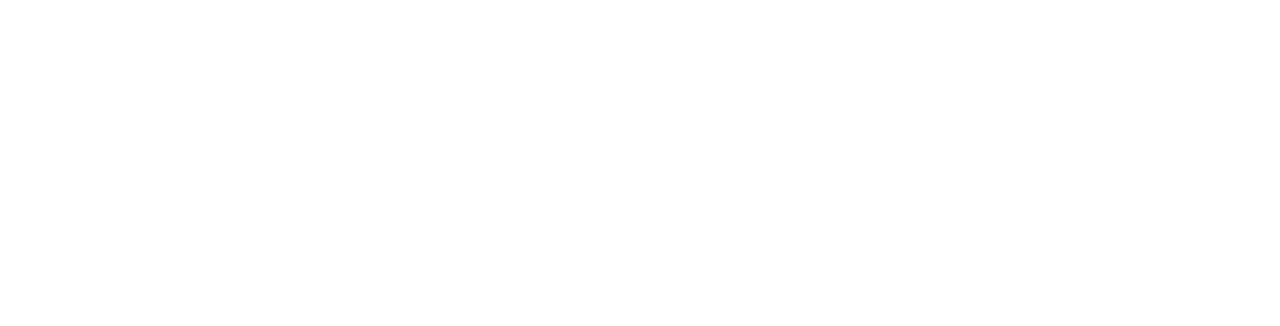
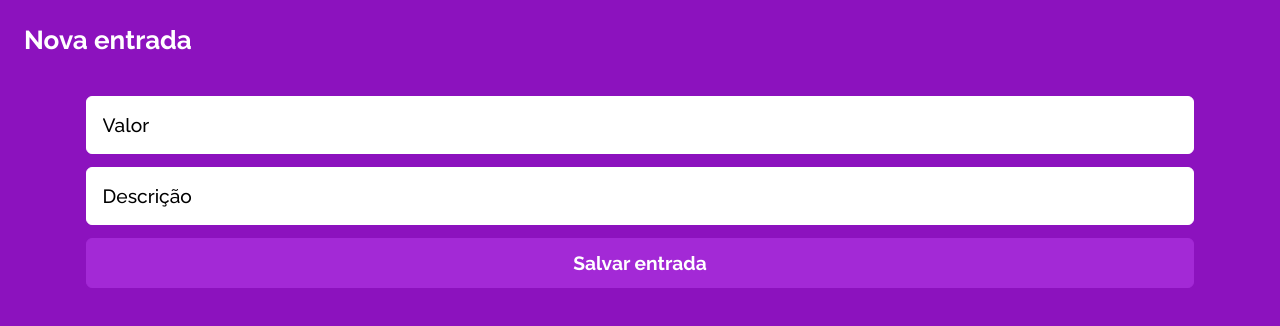
Before and after one commit to lucaslafere/mywallet-front, a React (Create React App) app: page /new-credit in a window 1280 px wide. Before the commit this address had no page. Shown: the top 326 px of the page. Built offline with nearby package versions, Linux system fonts and the light colour scheme; a web font is replaced by a local one.

Commit message:
added post requests, main features are done, might need a few details

```diff
--- a/src/App.js
+++ b/src/App.js
@@ -1,11 +1,13 @@
 import { BrowserRouter, Routes, Route } from 'react-router-dom';
 import { useState } from 'react';
 import LoginScreen from './Components/LoginScreen';
-import NewPostScreen from './Components/NewPostScreen';
+import NewPostScreen from './Components/NewCreditScreen';
 import ReceiptsScreen from './Components/ReceiptsScreen';
 import SignUpScreen from './Components/SignUpScreen';
 import TokenContext from './Contexts/TokenContext';
 import NameContext from './Contexts/NameContext';
+import NewDebtScreen from './Components/NewDebtScreen';
+import NewCreditScreen from './Components/NewCreditScreen';
 
 
 export default function App() {
@@ -21,7 +23,8 @@ export default function App() {
                         <Route path="/" element={<LoginScreen />} />
                         <Route path="/sign-up" element={<SignUpScreen />} />
                         <Route path="/receipts" element={<ReceiptsScreen />} />
-                        <Route path="/newpost" element={<NewPostScreen />} />
+                        <Route path="/new-credit" element={<NewCreditScreen />} />
+                        <Route path="/new-debt" element={<NewDebtScreen />} />
                     </Routes>
                 </BrowserRouter>
             </NameContext.Provider>
--- /dev/null
+++ b/src/Components/NewCreditScreen.js
@@ -0,0 +1,148 @@
+import { useState, useContext } from "react";
+import axios from "axios";
+import { Link, useNavigate } from 'react-router-dom';
+import { ThreeDots } from "react-loader-spinner";
+import styled from 'styled-components';
+import TokenContext from "../Contexts/TokenContext";
+
+export default function NewCreditScreen () {
+    const [disabled, setDisabled] = useState(false);
+    const [loading, setLoading] = useState(false);
+    const [description, setDescription] = useState("");
+    const [value, setValue] = useState("");
+    const URL = "http://localhost:5000/newCredit";
+    const navigate = useNavigate();
+
+    const { token } = useContext(TokenContext)
+
+    const body = {
+        description,
+        value
+    }
+    const config = {
+        headers: {
+            Authorization: `Bearer ${token}`
+        }
+    };
+
+    function postNewCredit (event) {
+        event.preventDefault();
+        setDisabled(true);
+        setLoading(true);
+        newCreditSchema();
+    }
+
+    function newCreditSchema() {
+        if (description.length > 18){
+            alert("Sua descriçao não pode ter mais que 18 caracteres");
+            setDisabled(false);
+            setLoading(false);
+            return;
+        }
+        if (value <= 0) {
+            alert("O campo valor deve ser maior que 0");
+            setDisabled(false);
+            setLoading(false);
+            return;
+        }
+        else {
+            axios.post(URL, body, config)
+                .then(() => {
+                    setLoading(false);
+                    alert("Nova entrada adicionada com sucesso!");
+                    navigate("/receipts");
+                })
+        }
+    }
+    return (
+        <Container>
+            <Title >
+                <h1>Nova entrada</h1>
+            </Title>
+            <Form onSubmit={postNewCredit} >
+                <Input
+                    placeholder="Valor" type="number" autoComplete="off" disabled={disabled} value={value} onChange={e => setValue(e.target.value)} />
+                <Input
+                    placeholder="Descrição" type="text" autoComplete="off" disabled={disabled} value={description} onChange={e => setDescription(e.target.value)} />
+                <Button
+                    disabled={disabled}
+                    type="submit" >
+                    {loading ? <ThreeDots color="#fff" height={80} width={80} /> : "Salvar entrada"}
+                </Button>
+            </Form>
+        </Container>
+    )
+}
+
+const Container = styled.div`
+display: flex;
+justify-content: flex-start;
+align-items: flex-start;
+flex-direction: column;
+height: 100vh;
+background-color: #8C12BE;
+padding: 1.5rem;
+`
+const Title = styled.div`
+width: 100%;
+height: 32px;
+font-family: 'Raleway', sans-serif;
+font-style: normal;
+font-weight: 700;
+font-size: 26px;
+line-height: 32px;
+margin-bottom: 40px;
+color: #FFFFFF;
+
+`
+
+const Form = styled.form`
+display: flex;
+flex-direction: column;
+align-items: center;
+width: 100%;
+gap: 0.8rem;
+margin-bottom: 2rem;
+`
+const Input = styled.input`
+display: flex;
+align-items: center;
+width: 90%;
+height: 58px;
+border-radius: 6px;
+border: ${props => props.disabled ? "1px solid #d69bef" : "1px solid #FFF"};
+padding: 1rem;
+opacity: ${props => props.disabled ? 0.7 : 1};
+background-color: ${props => props.disabled ? '#d69bef' : '#fff'};
+font-family: 'Raleway', sans-serif;
+font-style: normal;
+font-weight: 500;
+font-size: 1.2rem;
+color: #000000;
+::placeholder{
+font-size: 1.2rem;
+color: ${props => props.disabled ? '#afafaf' : '#000000'};
+font-family: 'Raleway', sans-serif;
+font-style: normal;
+font-weight: 500;
+}
+
+
+`
+const Button = styled.button`
+display: flex;
+align-items: center;
+justify-content: center;
+width: 90%;
+height: 50px;
+border-radius: 6px;
+border: 1px solid #A329D6;
+background-color: #A329D6;
+padding: 1rem;
+opacity: ${props => props.disabled ? 0.7 : 1};
+font-family: 'Raleway', sans-serif;
+font-style: normal;
+font-weight: 700;
+font-size: 1.2rem;
+color: #FFFFFF;
+`
--- /dev/null
+++ b/src/Components/NewDebtScreen.js
@@ -0,0 +1,148 @@
+import { useState, useContext } from "react";
+import axios from "axios";
+import { Link, useNavigate } from 'react-router-dom';
+import { ThreeDots } from "react-loader-spinner";
+import styled from 'styled-components';
+import TokenContext from "../Contexts/TokenContext";
+
+export default function NewDebtScreen () {
+    const [disabled, setDisabled] = useState(false);
+    const [loading, setLoading] = useState(false);
+    const [description, setDescription] = useState("");
+    const [value, setValue] = useState("");
+    const URL = "http://localhost:5000/newDebt";
+    const navigate = useNavigate();
+
+    const { token } = useContext(TokenContext)
+
+    const body = {
+        description,
+        value
+    }
+    const config = {
+        headers: {
+            Authorization: `Bearer ${token}`
+        }
+    };
+
+    function postNewDebt (event) {
+        event.preventDefault();
+        setDisabled(true);
+        setLoading(true);
+        newDebtSchema();
+    }
+
+    function newDebtSchema() {
+        if (description.length > 18){
+            alert("Sua descriçao não pode ter mais que 18 caracteres");
+            setDisabled(false);
+            setLoading(false);
+            return;
+        }
+        if (value <= 0) {
+            alert("O campo valor deve ser maior que 0");
+            setDisabled(false);
+            setLoading(false);
+            return;
+        }
+        else {
+            axios.post(URL, body, config)
+                .then(() => {
+                    setLoading(false);
+                    alert("Nova saída adicionada com sucesso!");
+                    navigate("/receipts");
+                })
+        }
+    }
+    return (
+        <Container>
+            <Title >
+                <h1>Nova saída</h1>
+            </Title>
+            <Form onSubmit={postNewDebt} >
+                <Input
+                    placeholder="Valor" type="number" autoComplete="off" disabled={disabled} value={value} onChange={e => setValue(e.target.value)} />
+                <Input
+                    placeholder="Descrição" type="text" autoComplete="off" disabled={disabled} value={description} onChange={e => setDescription(e.target.value)} />
+                <Button
+                    disabled={disabled}
+                    type="submit" >
+                    {loading ? <ThreeDots color="#fff" height={80} width={80} /> : "Salvar saída"}
+                </Button>
+            </Form>
+        </Container>
+    )
+}
+
+const Container = styled.div`
+display: flex;
+justify-content: flex-start;
+align-items: flex-start;
+flex-direction: column;
+height: 100vh;
+background-color: #8C12BE;
+padding: 1.5rem;
+`
+const Title = styled.div`
+width: 100%;
+height: 32px;
+font-family: 'Raleway', sans-serif;
+font-style: normal;
+font-weight: 700;
+font-size: 26px;
+line-height: 32px;
+margin-bottom: 40px;
+color: #FFFFFF;
+
+`
+
+const Form = styled.form`
+display: flex;
+flex-direction: column;
+align-items: center;
+width: 100%;
+gap: 0.8rem;
+margin-bottom: 2rem;
+`
+const Input = styled.input`
+display: flex;
+align-items: center;
+width: 90%;
+height: 58px;
+border-radius: 6px;
+border: ${props => props.disabled ? "1px solid #d69bef" : "1px solid #FFF"};
+padding: 1rem;
+opacity: ${props => props.disabled ? 0.7 : 1};
+background-color: ${props => props.disabled ? '#d69bef' : '#fff'};
+font-family: 'Raleway', sans-serif;
+font-style: normal;
+font-weight: 500;
+font-size: 1.2rem;
+color: #000000;
+::placeholder{
+font-size: 1.2rem;
+color: ${props => props.disabled ? '#afafaf' : '#000000'};
+font-family: 'Raleway', sans-serif;
+font-style: normal;
+font-weight: 500;
+}
+
+
+`
+const Button = styled.button`
+display: flex;
+align-items: center;
+justify-content: center;
+width: 90%;
+height: 50px;
+border-radius: 6px;
+border: 1px solid #A329D6;
+background-color: #A329D6;
+padding: 1rem;
+opacity: ${props => props.disabled ? 0.7 : 1};
+font-family: 'Raleway', sans-serif;
+font-style: normal;
+font-weight: 700;
+font-size: 1.2rem;
+color: #FFFFFF;
+`
--- a/src/Components/NewPostScreen.js
+++ /dev/null
@@ -1,3 +0,0 @@
-export default function NewPostScreen () {
-
-}
--- a/src/Components/ReceiptsScreen.js
+++ b/src/Components/ReceiptsScreen.js
@@ -78,18 +78,22 @@ export default function ReceiptsScreen () {
                         {renderReceipts}
                 </ReceiptsList>
                 <Balance balance={balance}>
-                    {receiptsData.length === 0 ? "" : <span>SALDO <h3>{balance}</h3></span>}
+                    {receiptsData.length === 0 ? "" : <span>SALDO <h3>{balance.toFixed(2)}</h3></span>}
                 </Balance>
             </ReceiptsContainer>
             <ContainerRequest>
+                <Link to="/new-credit" style={{width: '48%', height: '100%'}}>
                     <NewRequest>
                         <ion-icon name="add-circle-outline"></ion-icon>
                         <span>Nova entrada</span>
                     </NewRequest>
+                </Link>
+                <Link to={"/new-debt"} style={{width: '48%', height: '100%'}}>
                     <NewRequest>
                         <ion-icon name="remove-circle-outline"></ion-icon>
                         <span>Nova saída</span>
                     </NewRequest>
+                </Link>
             </ContainerRequest>
         </Container>
     )
@@ -168,6 +172,11 @@ span {
 }
 h3 {
     color: ${props => props.balance > 0 ? "#03AC00" : "#C70000"};
+    font-family: 'Raleway';
+    font-style: normal;
+    font-weight: 400;
+    font-size: 1.3rem;
+    line-height: 20px;
 }
 `
 
@@ -181,7 +190,7 @@ align-items: center;
 
 const NewRequest = styled.div`
 height: 100%;
-width: 48%;
+width: 100%;
 display: flex;
 flex-direction: column;
 justify-content: space-between;
```
Lines whose indentation alone changed are shown as unchanged.
